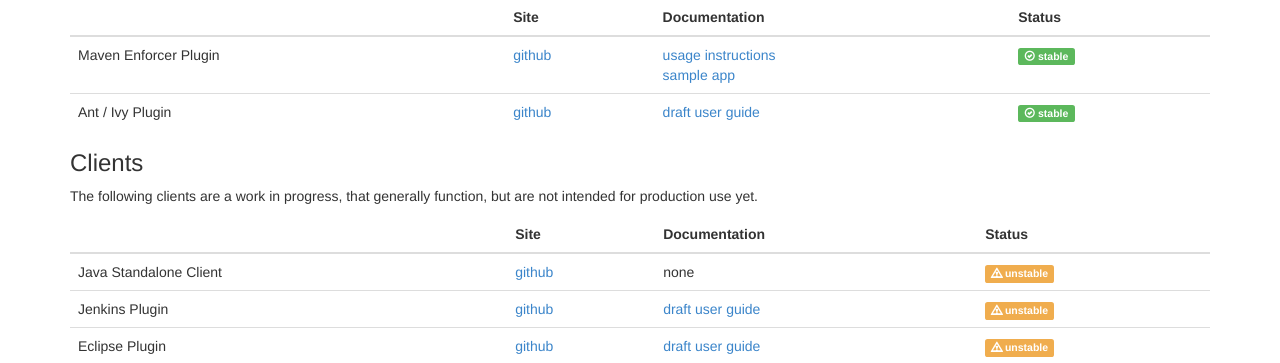
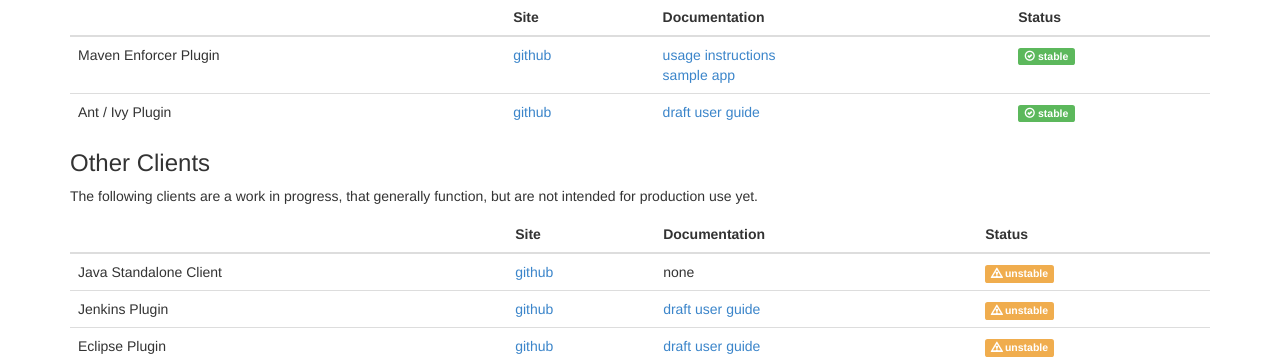
Before and after one commit to victims/victims-web, a Flask app: template src/victims_web/blueprints/ui/templates/client.html in a window 1280 px wide. Shown: the part 207-570 px from the top of the page. Run offline with Flask 2, Linux system fonts and the light colour scheme; the template is opened without the code that fills it, so the values that code supplies are empty; parts of the project's set-up code (start-up, migrations or seed data) failed here and were passed over; some libraries are stand-ins or nearby versions.

Commit message:
Fix typo

```diff
--- a/src/victims_web/blueprints/ui/templates/client.html
+++ b/src/victims_web/blueprints/ui/templates/client.html
@@ -44,7 +44,7 @@ The following stable clients are available to consume the victims database.
         </td>
     </tr>
 </table>
-<h3> Clients</h3>
+<h3>Other Clients</h3>
 <p>
 The following clients are a work in progress, that generally function, but are not intended for production use yet.
 </p>
```
